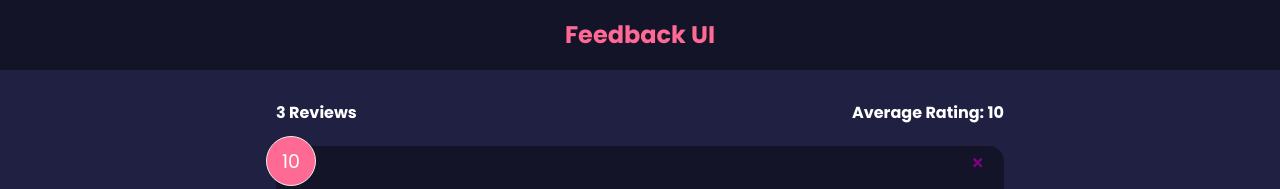
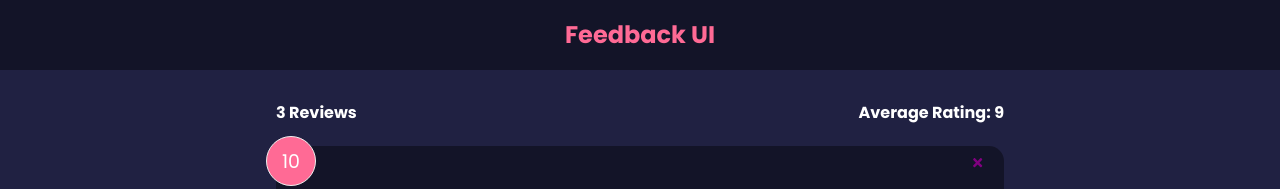
Before and after one commit to babathegreat/feedback-app, a React (Create React App) app: page / in a window 1280 px wide. Shown: the top 189 px of the page. Built offline with nearby package versions, Linux system fonts and the light colour scheme.

Commit message:
FeedbackStats - compute and display average rating

```diff
--- a/src/components/FeedbackStats.jsx
+++ b/src/components/FeedbackStats.jsx
@@ -2,11 +2,19 @@ import React from 'react'
 
 
 function FeedbackStats({feedback}) {
+    //Calculate Ratings average. Using reduce to add prev and curr of array. Need
+    //to put curr.rating - that's how to access it. prev.rating doesn't work.
+    //Also need to put the starting array index of 0 otherwise doesn't work.
+
+let average = feedback.reduce((prev, curr)=> prev + curr.rating, 0) / feedback.length;
+
   return (
     <div className='feedback-stats'>
 
         <h4> {feedback.length} Reviews </h4>
-        <h4> Average Rating: 10 </h4>
+
+        {/* Use isNan - is not a number to get rid of showing NaN */}
+        <h4> Average Rating: {isNaN(average) ? 0 : average} </h4>
 
     </div>
   )
```
